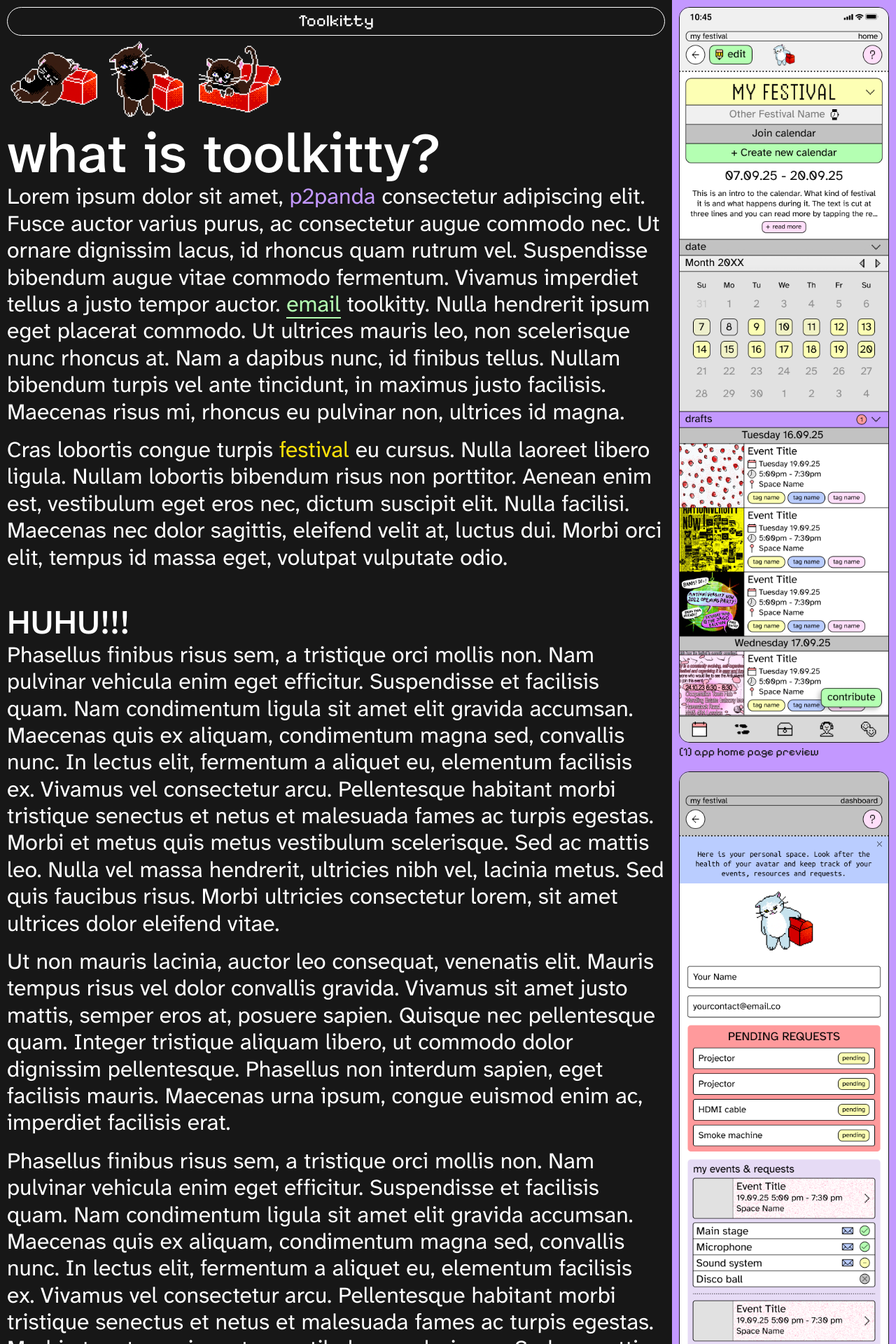
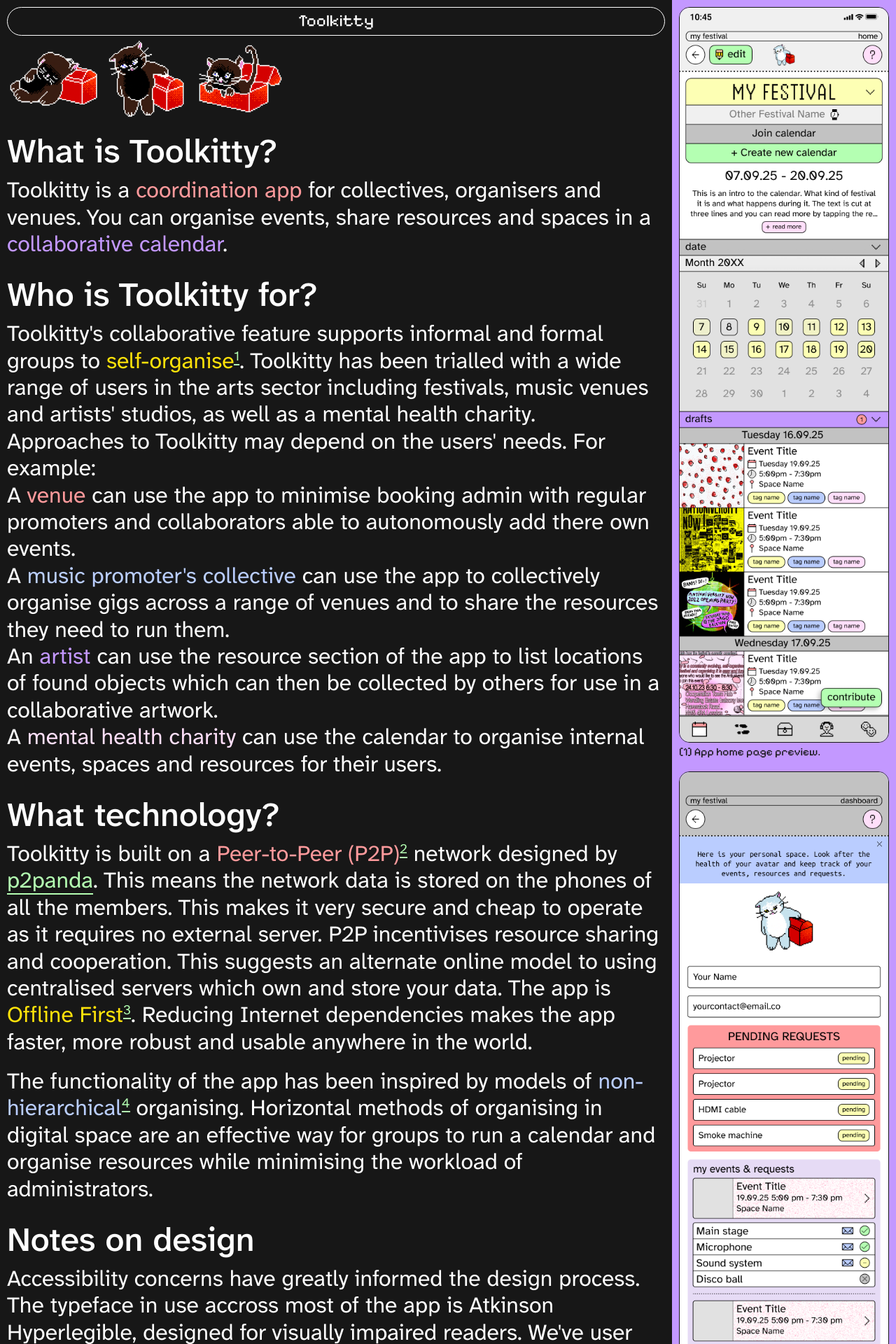
Before and after one commit to toolkitties/website, a Jekyll site: the page built from index.html, in a window 1280 px wide. Shown: the top 1920 px of the page at 70% size. Built offline with Jekyll 4.4.1, drawn with Linux system fonts in a browser that asks for light colours; our own code applies the rules of GitHub Pages for plain Markdown files; some of the changed text lies outside the part shown.

Commit message:
Populate home page

```diff
--- a/_includes/side.html
+++ b/_includes/side.html
@@ -1,5 +1,11 @@
 <img src="{{ "./assets/images/app-home.png" | relative_url }}" alt="preview-home-page" style="width:100%; border-radius: 15px;">
-<figcaption>[1] app home page preview</figcaption>
+<figcaption>[1] App home page preview.</figcaption>
 <br>
 <img src="{{ "./assets/images/app-dashboard.png" | relative_url }}" alt="preview-dashboard" style="width:100%; border-radius: 15px;">
-<figcaption>[2] app dashboard page preview</figcaption>
+<figcaption>[2] App dashboard page preview.</figcaption>
+<br>
+<img src="{{ "./assets/images/landing-page.jpg" | relative_url }}" alt="preview-home-page" style="width:100%; border-radius: 15px;">
+<figcaption>[3] Landing page when you open the app for the first time. Each calendars are accesible via a 4-digit code.</figcaption>
+<br>
+<img src="{{ "./assets/images/toolkitty-team-at-boarc.jpg" | relative_url }}" alt="preview-home-page" style="width:100%; border-radius: 15px;">
+<figcaption>[4] The Toolkitty team at BOARC, Bidston, UK in March 2025</figcaption>
--- a/_layouts/default.html
+++ b/_layouts/default.html
@@ -21,7 +21,7 @@
           </nav>
         </header>
         <main>
-          <img src="{{ "./assets/images/toolkitty.png" | relative_url }}" alt="avatar" style="width:400px;">
+          <img src="{{ "./assets/images/toolkitty.png" | relative_url }}" alt="avatar" style="width:400px; border: 0px;">
           {{ content }}
         </main>
       </div>
--- a/assets/styles.css
+++ b/assets/styles.css
@@ -60,14 +60,20 @@
   margin-top: 3rem;
 }
 
+p + h1,
+p + h2,
+p + h3 {
+  margin-top: 3rem;
+}
+
 h1 {
-  font-size: 5rem;
-  line-height: 1;
+  font-size: 3rem;
+  line-height: 1.5;
 }
 
 h2 {
   font-size: 3rem;
-  line-height: 1.1;
+  line-height: 1.5;
 }
 
 p {
@@ -75,11 +81,9 @@
   font-weight: 400;
   color: var(--white);
   font-family: "Atkinson Hyperlegible";
+  font-style: normal;
   line-height: 1.2;
-}
-
-p + p {
-  margin-top: 1rem;
+  display: block;
 }
 
 p a {
@@ -131,6 +135,33 @@
 figcaption a {
   text-decoration: underline;
   color: #b4ffb2;
+}
+
+sup {
+  vertical-align: top;
+  font-size: 0.6em;
+}
+
+sup a {
+  text-decoration: none;
+}
+
+#footnotes {
+  font-size: 1.2rem;
+  font-weight: 300;
+  color: #ffffff;
+  font-family: "Ubuntu Mono";
+  line-height: 1.2;
+  letter-spacing: 1;
+}
+
+#footnotes ol {
+  list-style-type: decimal;
+}
+
+#footnotes a {
+  text-decoration: none;
+  color: #FF9A9C;
 }
 
 /* layout */
@@ -201,6 +232,7 @@
   font-size: 20px;
   margin-top: 2px;
   margin-right: 10px;
+  font-size: 1.5rem;
 }
 
 .navigation-close {
@@ -232,23 +264,16 @@
 }
 
 .header:hover {
-  background-color: var(--purple);
+  background-color: #051F07;
 }
 
-.purple {
-  color: var(--purple);
-}
-
-.yellow {
-  color: var(--yellow);
-}
-
-.blue {
-  color: var(--blue);
-}
-
-.green {
-  color: var(--green);
+.header p {
+  font-size: 1.8rem;
+  color: #fff;
+  font-family: "Pixelify Sans", sans-serif;
+  line-height: 1.2;
+  display: block;
+  margin: 0rem;
 }
 
 /* Responsive layout - when the screen is less than 1024px wide, make the two
--- /dev/null
+++ b/index.html
@@ -0,0 +1,44 @@
+---
+layout: default
+---
+
+<h1>What is Toolkitty?</h1>
+<p>Toolkitty is a <span style="color: #FF9A9C">coordination app</span> for collectives, organisers and venues. You can organise events, share resources and spaces in a <span style="color: #C398FF">collaborative calendar</span>.</p>
+<br>
+<h2>Who is Toolkitty for?</h2>
+<p>Toolkitty's collaborative feature supports informal and formal groups to <span style="color: #FFE20A">self-organise</span><sup><a href="#fn1" id="ref1" aria-describedby="fn1">1</a></sup>. Toolkitty has been trialled with a wide range of users in the arts sector including festivals, music venues and artists' studios, as well as a mental health charity.
+<br>Approaches to Toolkitty may depend on the users' needs. For example:
+<br>A <span style="color: #FF9A9C">venue</span> can use the app to minimise booking admin with regular promoters and collaborators able to autonomously add there own events.
+<br>A <span style="color: #BACEFF">music promoter's collective</span> can use the app to collectively organise gigs across a range of venues and to share the resources they need to run them.
+<br>An <span style="color: #C398FF">artist</span> can use the resource section of the app to list locations of found objects which can then be collected by others for use in a collaborative artwork.
+<br>A <span style="color: #FFDFFA">mental health charity</span> can use the calendar to organise internal events, spaces and resources for their users.</p>
+<br>
+<h2>What technology?</h2>
+<p>Toolkitty is built on a <span style="color: #FF9A9C">Peer-to-Peer (P2P)</span><sup><a href="#fn2" id="ref2" aria-describedby="fn2">2</a></sup> network designed by <a href="https://p2panda.org/">p2panda</a>. This means the network data is stored on the phones of all the members. This makes it very secure and cheap to operate as it requires no external server. P2P incentivises resource sharing and cooperation. This suggests an alternate online model to using centralised servers which own and store your data. The app is <span style="color: #FFE20A">Offline First</span><sup><a href="#fn3" id="ref3" aria-describedby="fn3">3</a></sup>. Reducing Internet dependencies makes the app faster, more robust and usable anywhere in the world.</p>
+<br>
+<p>The functionality of the app has been inspired by models of <span style="color: #BACEFF">non-hierarchical</span><sup><a href="#fn4" id="ref4" aria-describedby="fn4">4</a></sup> organising. Horizontal methods of organising in digital space are an effective way for groups to run a calendar and organise resources while minimising the workload of administrators.</p>
+<br>
+<h2>Notes on design</h2>
+<p>Accessibility concerns have greatly informed the design process. The typeface in use accross most of the app is Atkinson Hyperlegible, designed for visually impaired readers. We've user tested Toolkitty on a diverse cross section of people to ensure that the app is as simple as possible for everyone to use. Further feedback will help shape future edits to the interface.</p>
+<br>
+<h2>Context + people</h2>
+<p>Toolkitty is an offshoot project of p2panda. P2panda received funding from Innovate UK to build this prototype of Toolkitty.
+<br>
+<br>The Toolkitty team:
+<br><img src="/assets/images/footsteps.svg" alt="footsteps" style="height:1.8rem; border: 0px;"> Sam Andreae → back-end development
+<br><img src="/assets/images/footsteps.svg" alt="footsteps" style="height:1.8rem; border: 0px;"> Andreas Dzialocha → back-end development
+<br><img src="/assets/images/footsteps.svg" alt="footsteps" style="height:1.8rem; border: 0px;"> Andrew Reid → back-end development
+<br><img src="/assets/images/share.svg" alt="footsteps" style="height:1.8rem; border: 0px;"> Jack Murray-Brown → front-end development
+<br><img src="/assets/images/share.svg" alt="footsteps" style="height:1.8rem; border: 0px;"> Charlotte Roe → front-end development
+<br><img src="/assets/images/crayon.svg" alt="footsteps" style="height:1.8rem; border: 0px;"> Anna Corfa Isehayek → design
+<br><img src="/assets/images/chat_bubbles.svg" alt="footsteps" style="height:1.8rem; border: 0px;"> David Birchall → user testing
+<br>
+<br>
+<div id="footnotes">
+    <ol>
+    <li id="fn1">Self-organisation is the ability of people to organise themselves without a central authority<a href="#ref1" aria-label="Back to reference">↩</a></li>
+    <li id="fn2">A Peer-to-Peer (P2P) network is a decentralised network where participants (called peers) share resources and communicate directly with each other without a central server or intermediary<a href="#ref2" aria-label="Back to reference">↩</a></li>
+    <li id="fn3">Offline First describes a mobile app that can perform most, or all, of its key functionality without having to be online.<a href="#ref3" aria-label="Back to reference">↩</a></li>
+    <li id="fn4">A form of organising that emphasises autonomy, collaboration and shared decision making.<a href="#ref4" aria-label="Back to reference">↩</a></li>
+    </ol>
+</div>
--- a/index.md
+++ /dev/null
@@ -1,17 +0,0 @@
----
-layout: default
----
-
-# what is toolkitty?
-
-Lorem ipsum dolor sit amet, <span class="blue">p2panda</span> consectetur adipiscing elit. Fusce auctor varius purus, ac consectetur augue commodo nec. Ut ornare dignissim lacus, id rhoncus quam rutrum vel. Suspendisse bibendum augue vitae commodo fermentum. Vivamus imperdiet tellus a justo tempor auctor. [email](mailto:meow@toolkitty.org) toolkitty. Nulla hendrerit ipsum eget placerat commodo. Ut ultrices mauris leo, non scelerisque nunc rhoncus at. Nam a dapibus nunc, id finibus tellus. Nullam bibendum turpis vel ante tincidunt, in maximus justo facilisis. Maecenas risus mi, rhoncus eu pulvinar non, ultrices id magna.
-
-Cras lobortis congue turpis <span class="yellow">festival</span> eu cursus. Nulla laoreet libero ligula. Nullam lobortis bibendum risus non porttitor. Aenean enim est, vestibulum eget eros nec, dictum suscipit elit. Nulla facilisi. Maecenas nec dolor sagittis, eleifend velit at, luctus dui. Morbi orci elit, tempus id massa eget, volutpat vulputate odio.
-
-## HUHU!!!
-
-Phasellus finibus risus sem, a tristique orci mollis non. Nam pulvinar vehicula enim eget efficitur. Suspendisse et facilisis quam. Nam condimentum ligula sit amet elit gravida accumsan. Maecenas quis ex aliquam, condimentum magna sed, convallis nunc. In lectus elit, fermentum a aliquet eu, elementum facilisis ex. Vivamus vel consectetur arcu. Pellentesque habitant morbi tristique senectus et netus et malesuada fames ac turpis egestas. Morbi et metus quis metus vestibulum scelerisque. Sed ac mattis leo. Nulla vel massa hendrerit, ultricies nibh vel, lacinia metus. Sed quis faucibus risus. Morbi ultricies consectetur lorem, sit amet ultrices dolor eleifend vitae.
-
-Ut non mauris lacinia, auctor leo consequat, venenatis elit. Mauris tempus risus vel dolor convallis gravida. Vivamus sit amet justo mattis, semper eros at, posuere sapien. Quisque nec pellentesque quam. Integer tristique aliquam libero, ut commodo dolor dignissim pellentesque. Phasellus non interdum sapien, eget facilisis mauris. Maecenas urna ipsum, congue euismod enim ac, imperdiet facilisis erat.
-
-Phasellus finibus risus sem, a tristique orci mollis non. Nam pulvinar vehicula enim eget efficitur. Suspendisse et facilisis quam. Nam condimentum ligula sit amet elit gravida accumsan. Maecenas quis ex aliquam, condimentum magna sed, convallis nunc. In lectus elit, fermentum a aliquet eu, elementum facilisis ex. Vivamus vel consectetur arcu. Pellentesque habitant morbi tristique senectus et netus et malesuada fames ac turpis egestas. Morbi et metus quis metus vestibulum scelerisque. Sed ac mattis leo. Nulla vel massa hendrerit, ultricies nibh vel, lacinia metus. Sed quis faucibus risus. Morbi ultricies consectetur lorem, sit amet ultrices dolor eleifend vitae.
```
Also changed, not shown: assets/images/chat_bubbles.svg (added), assets/images/crayon.svg (added), assets/images/footsteps.svg (added), assets/images/landing-page.jpg (added), assets/images/share.svg (added), assets/images/toolkitty-team-at-boarc.jpg (added).
